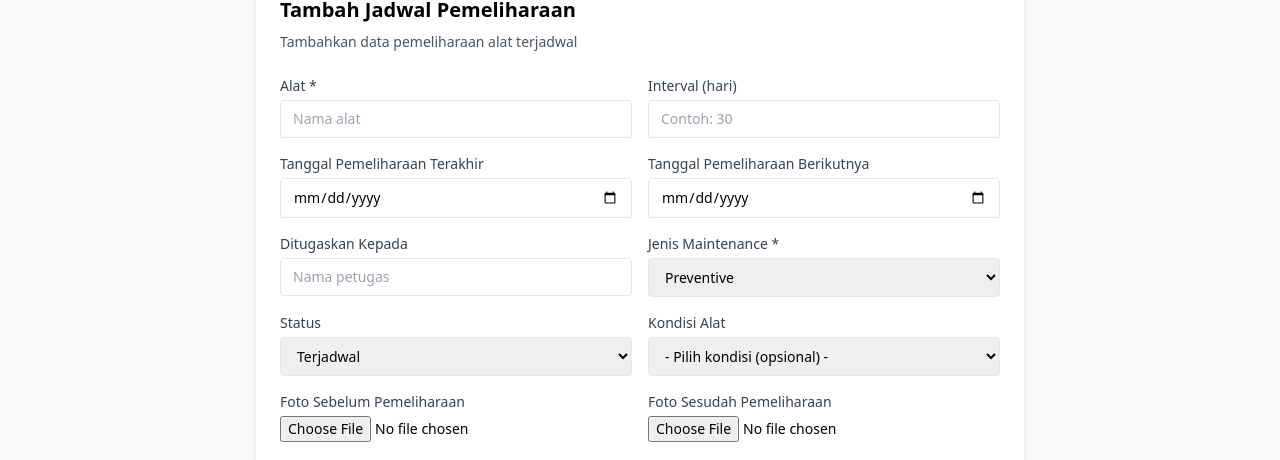
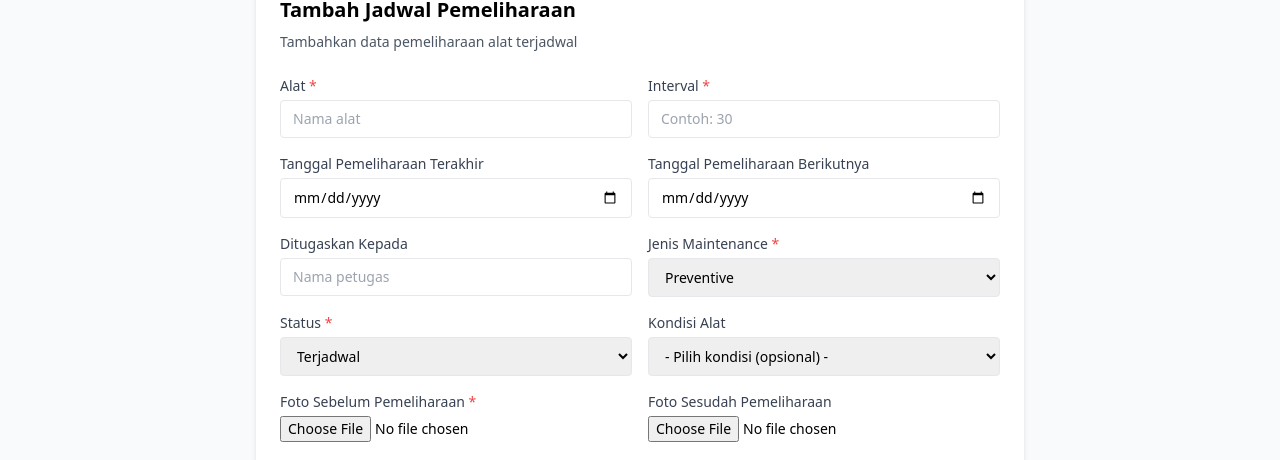
Before and after one commit to samuelsitio26/maintenance_test, a SvelteKit app: page /maintenance/pemeliharaan in a window 1280 px wide. Shown: the part 225-685 px from the top of the page. Built offline with nearby package versions, Linux system fonts and the light colour scheme.

Commit message:
update maintenance

```diff
--- a/src/routes/maintenance/pemeliharaan/+page.svelte
+++ b/src/routes/maintenance/pemeliharaan/+page.svelte
@@ -129,7 +129,7 @@
 
   <div class="grid grid-cols-1 md:grid-cols-2 gap-4">
     <div>
-      <label class="block text-sm font-medium text-gray-700">Alat *</label>
+      <label for="tool" class="block text-sm font-medium text-gray-700">Alat <span class="text-red-500">*</span> <!----></label>
       <input
         type="text"
         bind:value={alat}
@@ -140,7 +140,7 @@
     </div>
 
     <div>
-      <label class="block text-sm font-medium text-gray-700">Interval (hari)</label>
+      <label for="tool" class="block text-sm font-medium text-gray-700">Interval <span class="text-red-500">*</span> <!----></label>
       <input
         type="number"
         bind:value={interval}
@@ -194,8 +194,7 @@
     </div>
 
     <div>
-      <label class="block text-sm font-medium text-gray-700">Jenis Maintenance *</label>
-      <select bind:value={maintenanceType} class="mt-1 block w-full border rounded px-3 py-2 text-sm">
+        <label for="tool" class="block text-sm font-medium text-gray-700">Jenis Maintenance <span class="text-red-500">*</span> <!----></label>      <select bind:value={maintenanceType} class="mt-1 block w-full border rounded px-3 py-2 text-sm">
         <option value="Preventive">Preventive</option>
         <option value="Corrective">Corrective</option>
         <option value="Routine">Routine</option>
@@ -203,7 +202,7 @@
     </div>
 
     <div>
-      <label class="block text-sm font-medium text-gray-700">Status</label>
+      <label for="tool" class="block text-sm font-medium text-gray-700">Status <span class="text-red-500">*</span> <!----></label>
       <select bind:value={status} class="mt-1 block w-full border rounded px-3 py-2 text-sm">
         <option value="Terjadwal">Terjadwal</option>
         <option value="Selesai">Selesai</option>
@@ -221,8 +220,7 @@
     </div>
 
     <div>
-      <label class="block text-sm font-medium text-gray-700">Foto Sebelum Pemeliharaan</label>
-      <input type="file" accept="image/*" on:change={e => beforephoto = e.target.files[0]} class="mt-1 block w-full text-sm" />
+    <label for="tool" class="block text-sm font-medium text-gray-700">Foto Sebelum Pemeliharaan <span class="text-red-500">*</span> <!----></label>      <input type="file" accept="image/*" on:change={e => beforephoto = e.target.files[0]} class="mt-1 block w-full text-sm" />
     </div>
     <div>
       <label class="block text-sm font-medium text-gray-700">Foto Sesudah Pemeliharaan</label>
--- a/src/routes/tools/+page.svelte
+++ b/src/routes/tools/+page.svelte
@@ -444,13 +444,13 @@
         </button>
       {/if}
 
-      <button
+      <!-- <button
         on:click={exportData}
         disabled={filteredData.length === 0}
         class="inline-flex items-center px-3 py-2 border border-gray-300 rounded-md shadow-sm text-sm font-medium text-gray-700 bg-white hover:bg-gray-50 focus:outline-none focus:ring-2 focus:ring-offset-2 focus:ring-primary disabled:opacity-50"
       >
         📊 Export Data
-      </button>
+      </button> -->
 
       <button
         on:click={loadAllData}
```
Also changed, not shown: src/lib/components/maintenance/MaintenanceForm.svelte (+6 -3 lines).
